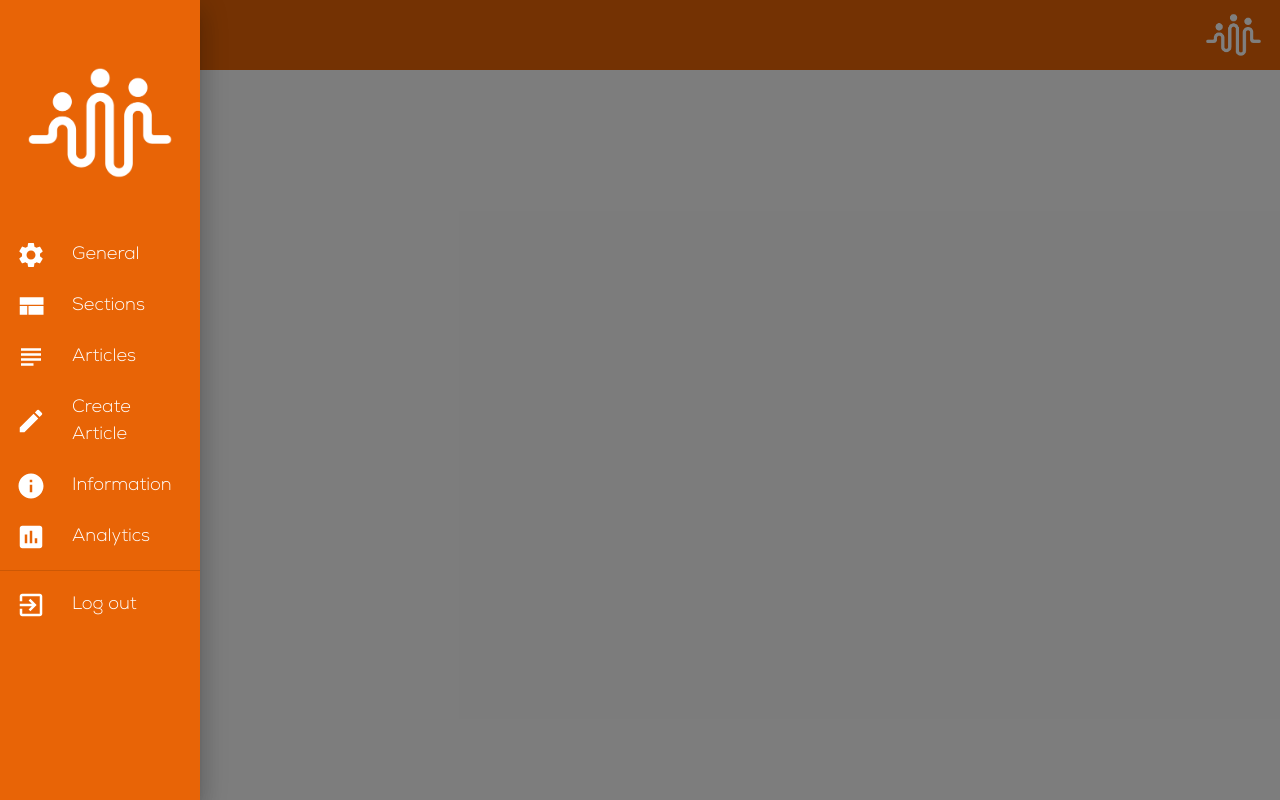
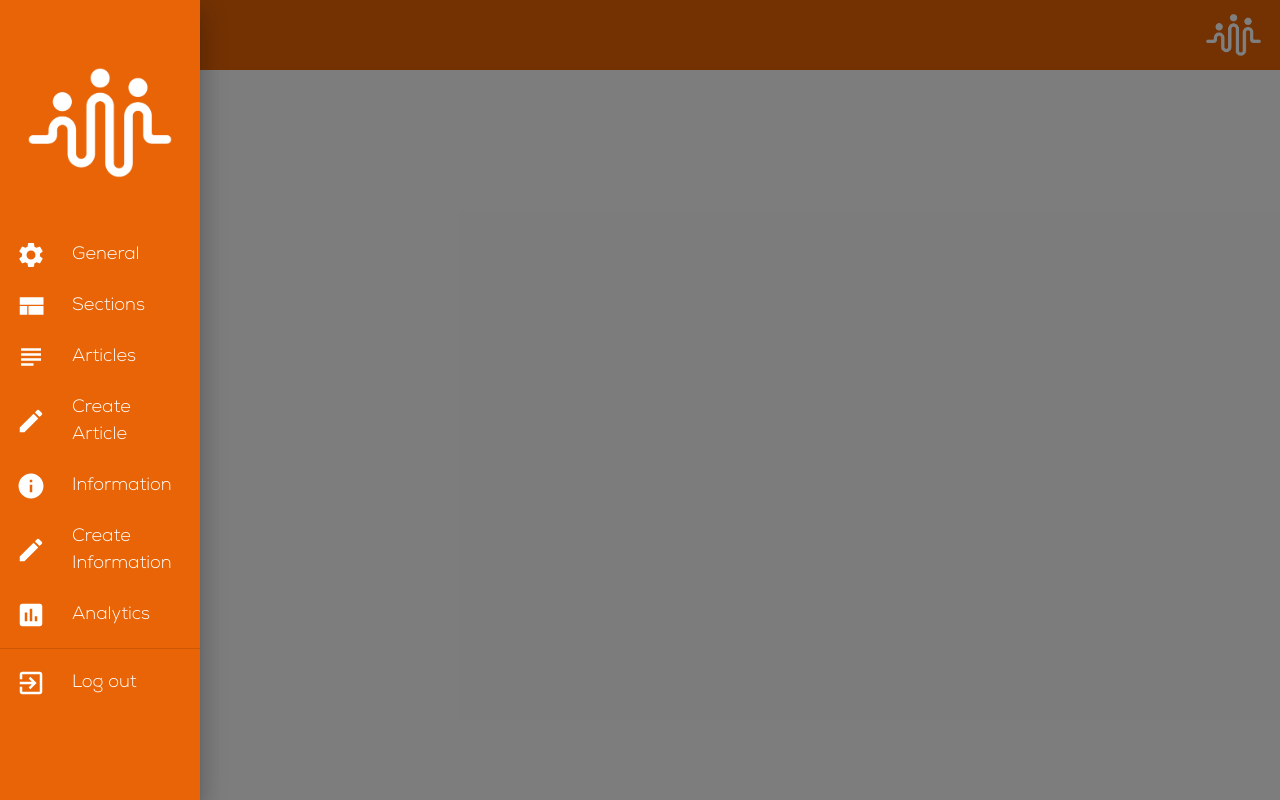
Before and after one commit to lukeperrin10/kcsc_admin, a React (Create React App) app: page /information/create in a window 1280 px wide. Both pictures are taken after a click on the button 33 px from the left and 35 px from the top of the page. Built offline with nearby package versions, Linux system fonts and the light colour scheme; no server answers; what j-tockauth would draw is missing.

Commit message:
update navbars with info create links

```diff
--- a/src/App.jsx
+++ b/src/App.jsx
@@ -11,6 +11,7 @@ import ArticlesDashboard from './views/ArticlesDashboard'
 import ArticleCreation from './views/ArticleCreation'
 import SectionsDashboard from './views/SectionsDashboard'
 import InformationDashboard from './views/InformationDashboard'
+import InformationCreation from './views/InformationCreation'
 import LoginPage from './components/LoginPage'
 import Sidebar from './components/navigation/Sidebar'
 import PhoneSidebar from './components/navigation/PhoneSidebar'
@@ -45,6 +46,11 @@ const App = () => {
             <Route exact path='/articles/create' component={ArticleCreation} />
             <Route exact path='/sections' component={SectionsDashboard} />
             <Route exact path='/information' component={InformationDashboard} />
+            <Route
+              exact
+              path='/information/create'
+              component={InformationCreation}
+            />
           </Switch>
         </>
       ) : (
--- a/src/components/navigation/PhoneSidebar.jsx
+++ b/src/components/navigation/PhoneSidebar.jsx
@@ -13,7 +13,7 @@ import ExitToAppIcon from '@material-ui/icons/ExitToApp'
 import AssessmentIcon from '@material-ui/icons/Assessment'
 import ArticleIcon from '@material-ui/icons/Subject'
 import CreateIcon from '@material-ui/icons/Create'
-import ViewCompactIcon from '@material-ui/icons/ViewCompact';
+import ViewCompactIcon from '@material-ui/icons/ViewCompact'
 import InfoIcon from '@material-ui/icons/Info'
 import SidebarIcon from './SidebarIcon'
 import logoWhite from '../../assets/LogoCHWLSymbolWhite.png'
@@ -55,10 +55,7 @@ const PhoneSidebar = () => {
           <SidebarIcon text='General' to='/'>
             <SettingsIcon />
           </SidebarIcon>
-          <SidebarIcon
-            dataCy='sections'
-            text='Sections'
-            to='/sections'>
+          <SidebarIcon dataCy='sections' text='Sections' to='/sections'>
             <ViewCompactIcon />
           </SidebarIcon>
           <SidebarIcon
@@ -74,11 +71,17 @@ const PhoneSidebar = () => {
             <CreateIcon />
           </SidebarIcon>
           <SidebarIcon
-          dataCy='information-edit'
-          text='Information'
-          to='/information'>
-          <InfoIcon />
-        </SidebarIcon>
+            dataCy='information-edit'
+            text='Information'
+            to='/information'>
+            <InfoIcon />
+          </SidebarIcon>
+          <SidebarIcon
+            dataCy='information-create'
+            text='Create Information'
+            to='/information/create'>
+            <CreateIcon />
+          </SidebarIcon>
           <SidebarIcon dataCy='menu-analytics' text='Analytics' to='/analytics'>
             <AssessmentIcon />
           </SidebarIcon>
--- a/src/components/navigation/Sidebar.jsx
+++ b/src/components/navigation/Sidebar.jsx
@@ -42,6 +42,12 @@ const Sidebar = () => {
           to='/information'>
           <InfoIcon />
         </SidebarIcon>
+        <SidebarIcon
+          dataCy='information-create'
+          text='Create Information'
+          to='/information/create'>
+          <CreateIcon />
+        </SidebarIcon>
         <SidebarIcon dataCy='menu-analytics' text='Analytics' to='/analytics'>
           <AssessmentIcon />
         </SidebarIcon>
--- /dev/null
+++ b/src/views/InformationCreation.jsx
@@ -0,0 +1,11 @@
+import React from 'react'
+
+const InformationCreation = () => {
+  return (
+    <div>
+
+    </div>
+  )
+}
+
+export default InformationCreation
```
